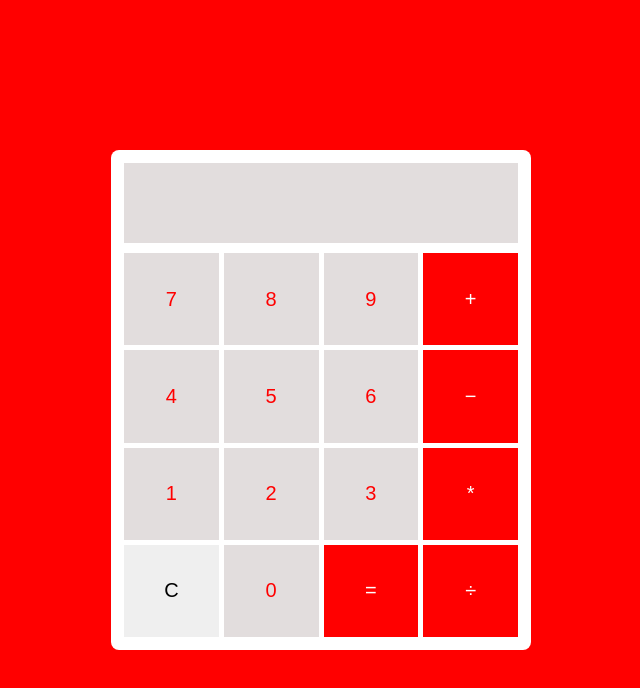
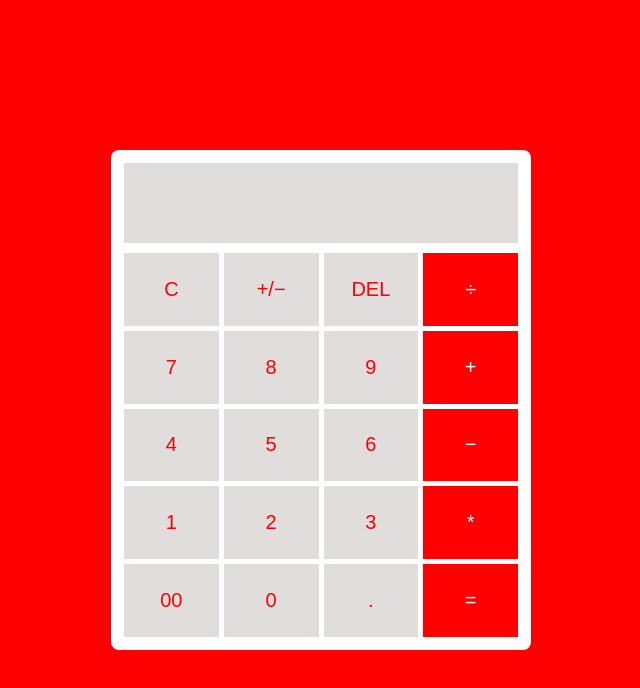
Before and after one commit to DiotheWind/web-calculator, a plain HTML site: page index.html in a window 1280 px wide. Shown: the whole page, without its empty margins (319-959 px from the left). Drawn offline with Linux system fonts and the light colour scheme.

Commit message:
Add additional buttons and change some CSS stylings

```diff
--- a/index.html
+++ b/index.html
@@ -12,6 +12,12 @@
         <div class="display-screen"></div>
 
         <div class="button-container">
+            <div class="buttons-row">
+                <button class="clear">C</button>
+                <button class="number">&plus;/&minus;</button>
+                <button class="delete">DEL</button>
+                <button class="operator" id="/">&divide;</button>
+            </div>
             <div class="buttons-row">
                 <button class="number" id="7">7</button>
                 <button class="number" id="8">8</button>
@@ -31,10 +37,10 @@
                 <button class="operator" id="*">&ast;</button>
             </div>
             <div class="buttons-row">
-                <button class="clear">C</button>
+                <button class="number" id="00">00</button>
                 <button class="number" id="0">0</button>
+                <button class="number" id=".">.</button>
                 <button class="equals" disabled="disabled">&equals;</button>
-                <button class="operator" id="/">&divide;</button>
             </div>
         </div>
     </div>
--- a/style.css
+++ b/style.css
@@ -51,9 +51,6 @@ button {
     border: none;
     flex: 1;
     font-size: 20px;
-}
-
-.number {
     background-color: #e2dddd;
     color: red;
 }
```
